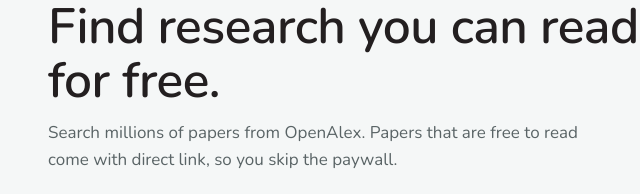
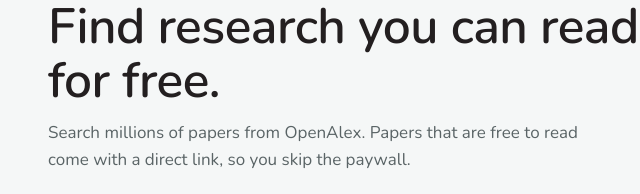
Before and after one commit to RyanGakire/paperfinder, a plain HTML site: page static/index.html in a window 1280 px wide. Shown: the part 103-297 px from the top of the page, 32-672 px from the left. Drawn offline with nearby package versions, Linux system fonts and the light colour scheme; files that its build step writes are made by us from their sources; a script that the page names is missing; files whose address does not match are found by name.

Commit message:
fix: correct grammar in introductory text on index page

```diff
--- a/static/index.html
+++ b/static/index.html
@@ -27,7 +27,7 @@
         <main>
             <section class="intro">
                 <h1>Find research you can read for free.</h1>
-                <p>Search millions of papers from OpenAlex. Papers that are free to read come with direct link, so you
+                <p>Search millions of papers from OpenAlex. Papers that are free to read come with a direct link, so you
                     skip the paywall.</p>
             </section>
 
```
